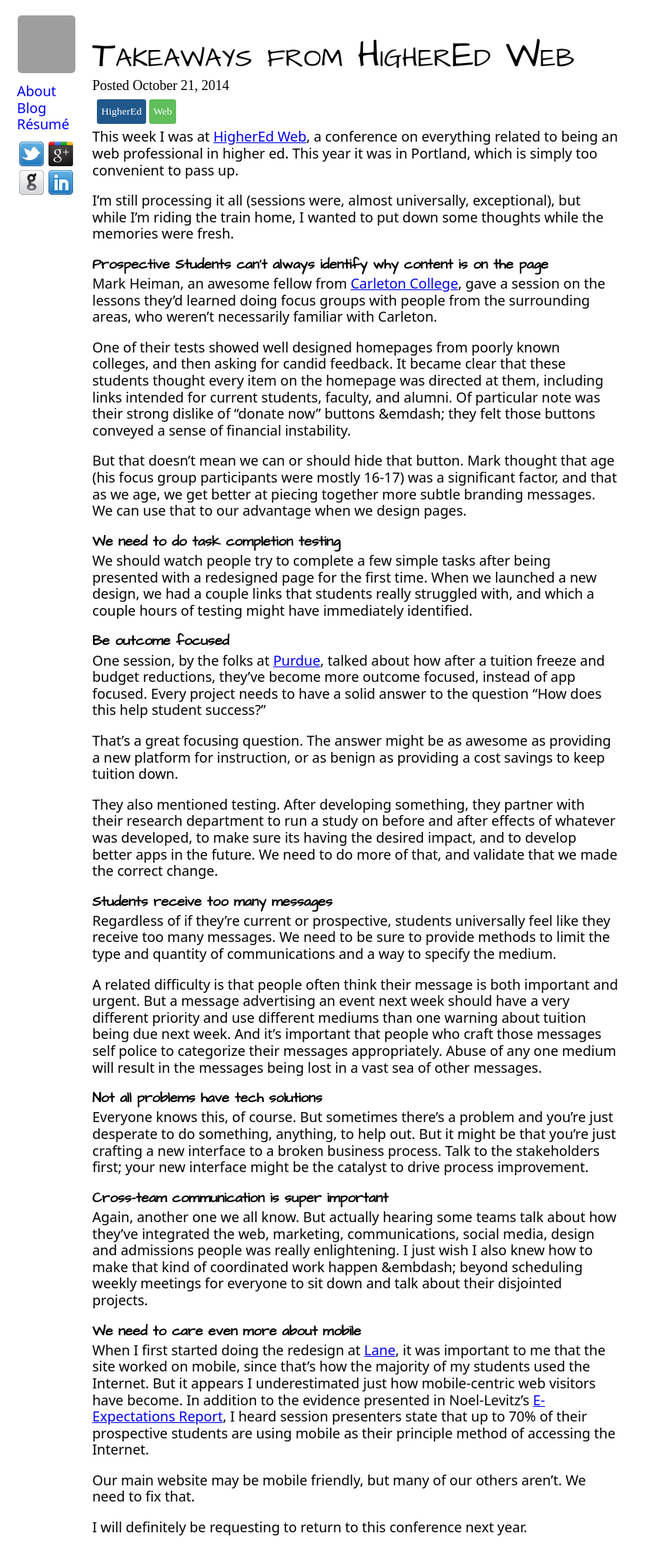
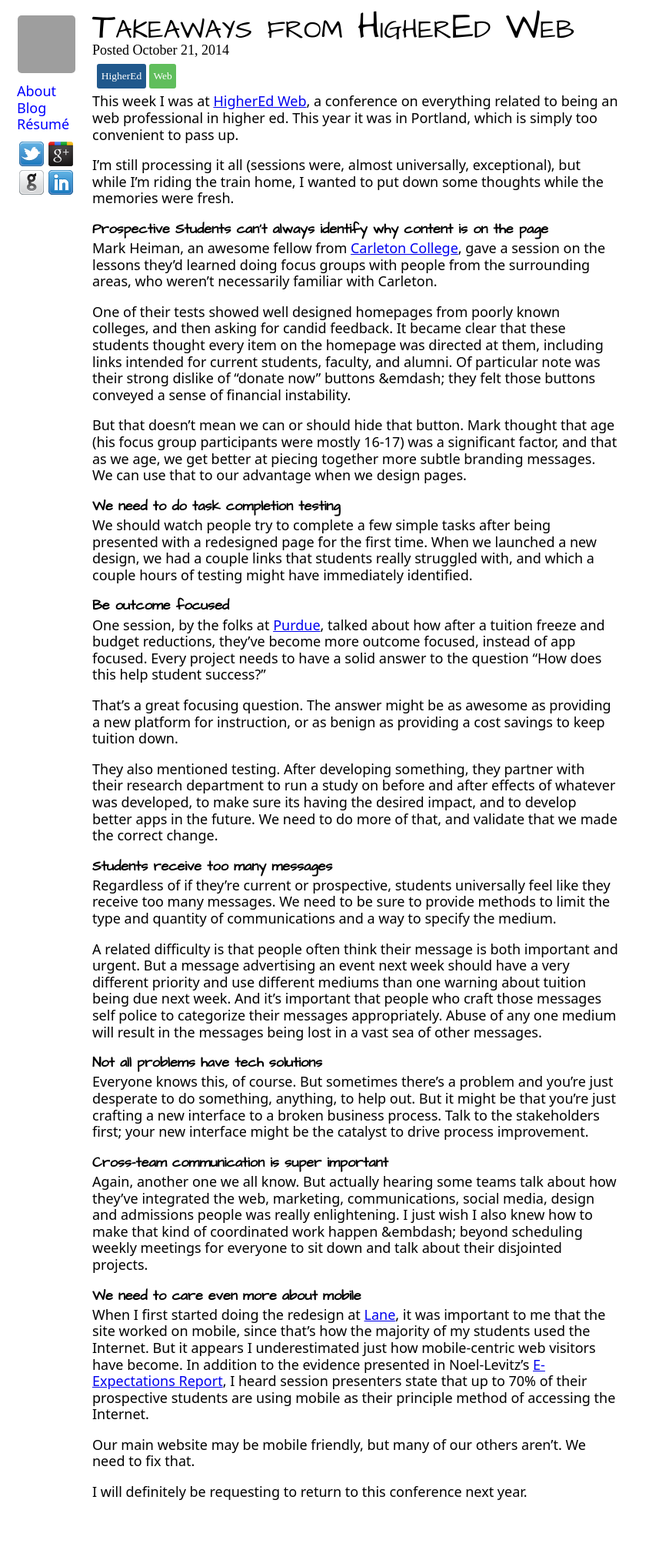
Before and after one commit to krschmidt/krschmidt.github.com, a Jekyll site: the page built from _posts/2014-10-21-higheredweb.md, in a window 1280 px wide. Shown: the whole page at 77% size, without its empty margins (0-844 px from the left). Built offline with Jekyll 4.4.1, drawn with Linux system fonts in a browser that asks for light colours; after the commit the page ends 1968 px from its top, so only the background shows below that; grey boxes are pictures that could not be loaded.

Commit message:
tuning h1 position

```diff
--- a/css/main.css
+++ b/css/main.css
@@ -150,7 +150,8 @@
       color: #fff; }
 
 article h1 {
-  margin-bottom: .1em; }
+  line-height: 30px;
+  margin: 0 0 .1em; }
   article h1 a {
     color: #000;
     text-decoration: none; }
--- a/css/main.scss
+++ b/css/main.scss
@@ -77,7 +77,8 @@
 
 article {
   h1 {
-    margin-bottom: .1em;
+    line-height: 30px;
+    margin: 0 0 .1em;
     a {
       color: #000;
       text-decoration: none;
```
